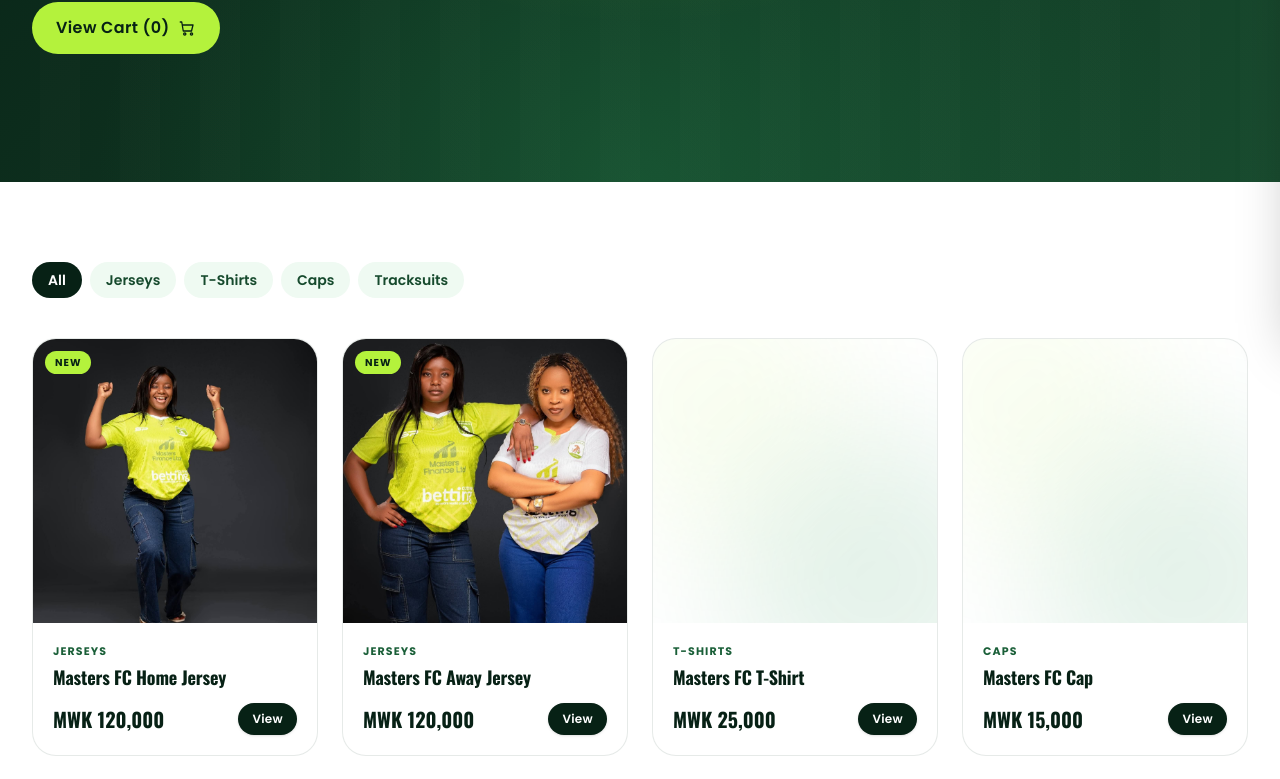
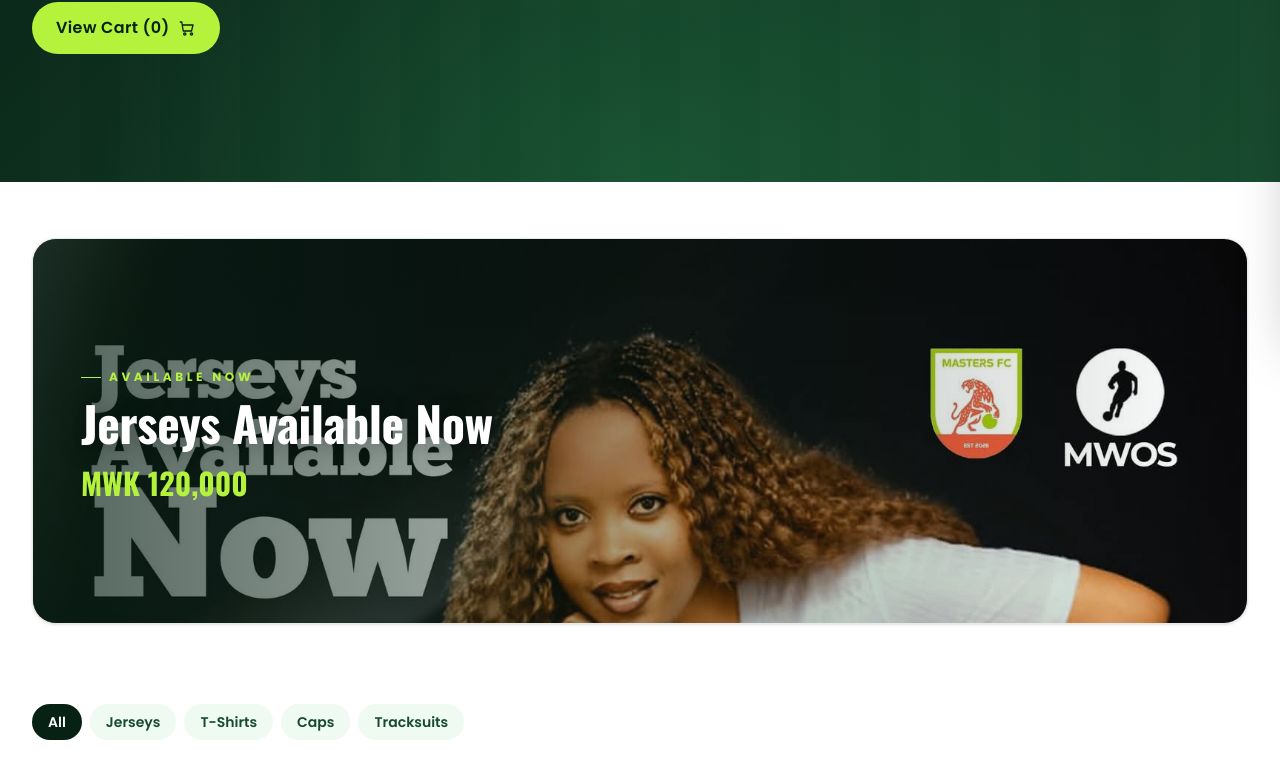
Before and after one commit to horacemw/mastersfc, a React (Vite) app: page /store in a window 1280 px wide. Shown: the part 465-1244 px from the top of the page. Built offline with nearby package versions, Linux system fonts and the light colour scheme.

Commit message:
store: add jerseys promo poster as a hero banner

```diff
--- a/src/pages/StorePage.tsx
+++ b/src/pages/StorePage.tsx
@@ -1,4 +1,5 @@
 import { useEffect, useMemo, useState } from 'react';
+import { Link } from 'react-router-dom';
 import { ImagePlaceholder } from '../components/ImagePlaceholder';
 import { PageHero } from '../components/PageHero';
 import { Button } from '../components/Button';
@@ -53,6 +54,37 @@ export function StorePage() {
           </Button>
         }
       />
+
+      <section className="pt-10 md:pt-14 bg-white">
+        <div className="container-fc">
+          <Link
+            to="/store"
+            className="group block relative overflow-hidden rounded-3xl border border-pitch-900/10 shadow-sm"
+            aria-label="Masters FC jerseys available now — MWK 120,000"
+          >
+            <img
+              src="/assets/products/jerseys-promo.jpg"
+              alt="Masters FC jerseys available now at MWK 120,000"
+              className="w-full h-56 sm:h-72 md:h-96 object-cover object-top transition-transform duration-500 group-hover:scale-[1.02]"
+              loading="eager"
+            />
+            <div className="absolute inset-0 bg-gradient-to-r from-pitch-950/70 via-pitch-950/30 to-transparent pointer-events-none" aria-hidden />
+            <div className="absolute inset-0 flex items-end sm:items-center">
+              <div className="p-5 sm:p-8 md:p-12 max-w-xl text-white">
+                <span className="inline-flex items-center gap-2 text-[10px] md:text-xs font-bold tracking-[0.3em] uppercase text-lime-brand">
+                  <span className="h-px w-5 bg-lime-brand" /> Available Now
+                </span>
+                <h2 className="mt-2 font-display font-black text-2xl sm:text-3xl md:text-5xl leading-tight text-shadow-hero">
+                  Jerseys Available Now
+                </h2>
+                <p className="mt-2 md:mt-3 font-display font-bold text-lg sm:text-2xl md:text-3xl text-lime-brand">
+                  MWK 120,000
+                </p>
+              </div>
+            </div>
+          </Link>
+        </div>
+      </section>
 
       <section className="py-14 md:py-20 bg-white">
         <div className="container-fc">
```
Also changed, not shown: 4 other files (tests, documents, lock files or other folders).
